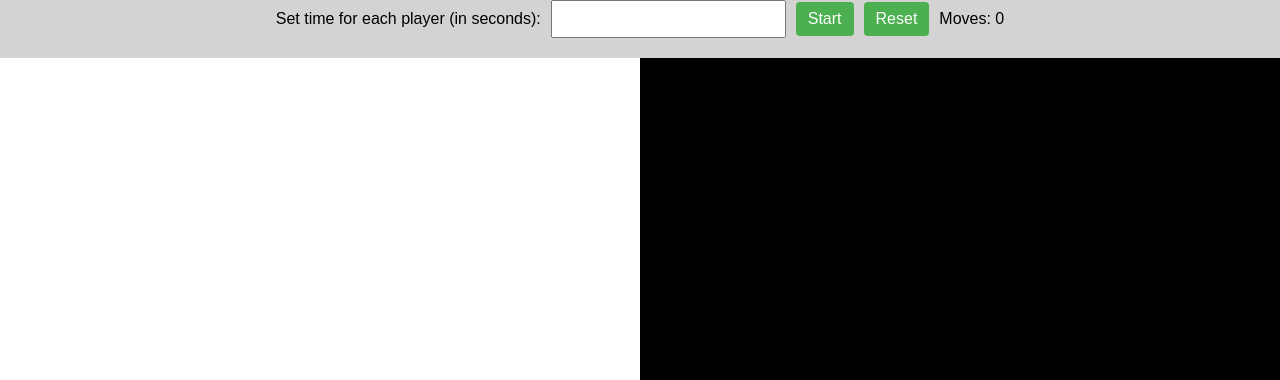
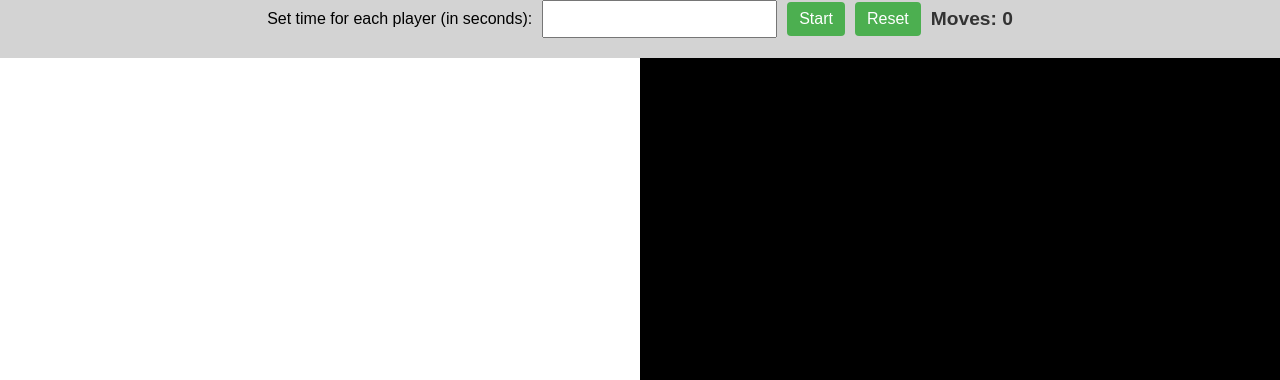
Before and after one commit to anshukumar2932/chess-timer, a plain HTML site: page index.html in a window 1280 px wide. Shown: the top 380 px of the page. Drawn offline with Linux system fonts and the light colour scheme.

Commit message:
Update styles.css
added move counter

```diff
--- a/styles.css
+++ b/styles.css
@@ -39,6 +39,12 @@ button {
 
 button:hover {
     background-color: #45a049;
+}
+
+#moveCountDisplay {
+    font-size: 1.2em;
+    font-weight: bold;
+    color: #333;
 }
 
 #timerContainer {
```
